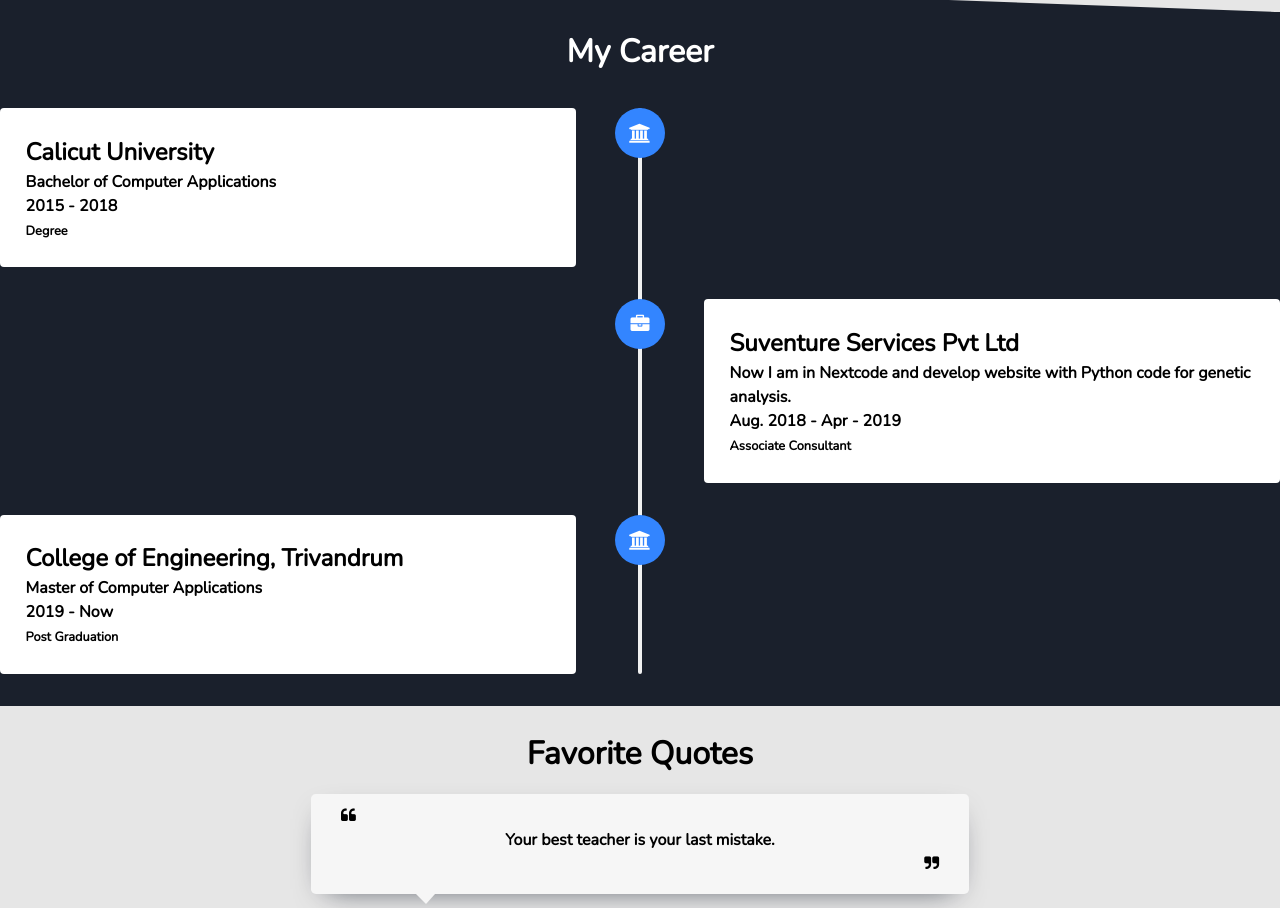
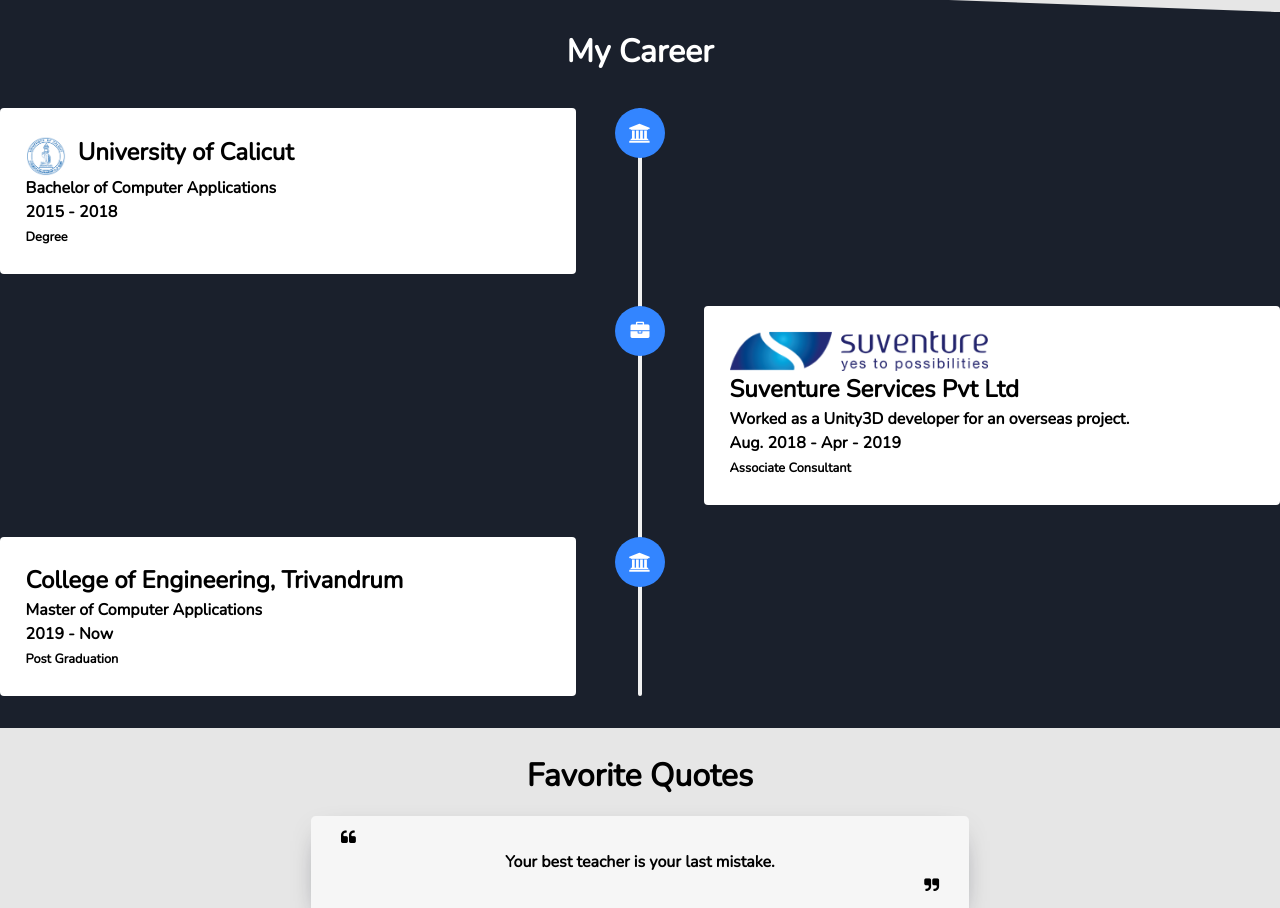
Before and after one commit to febinmathew/Dev-Profile-Page, a plain HTML site: page index.html in a window 1280 px wide. Shown: the part 4259-5167 px from the top of the page. Drawn offline with nearby package versions, Linux system fonts and the light colour scheme; a script that the page names is missing.

Commit message:
added medias for career section

```diff
--- a/index.html
+++ b/index.html
@@ -359,14 +359,26 @@
 						<i class="fa fa-university"></i>
 	</div>
 	<div class="vertical-timeline-content wow rotateInUpRight" style="visibility: visible; animation-name: rotateInUpRight;">
-		<h2>
-			<span data-i18n="career.nextcode">Calicut University</span></h2> <p><span data-i18n="career.nextcode_des">
+
+			<div><img src="img/careers/calicut_uoc_logo.png" style="display:inline" width="40" height="40" />
+			<h2 class="ml-2" style="display:inline"><span data-i18n="career.nextcode">University of Calicut</span></h2>
+		</div>
+
+		 <p><span data-i18n="career.nextcode_des">
 				Bachelor of Computer Applications</span></p> <span class="vertical-date"><span data-i18n="career.nextcode_date">2015 - 2018</span> <br> <small><span data-i18n="career.nextcode_job">Degree</span></small> </span> </div> </div>
 
 
 
 	<div class="vertical-timeline-block"> <div class="vertical-timeline-icon navy-bg wow rotateIn" style="visibility: visible; animation-name: rotateIn;">
-		<i class="fa fa-briefcase"></i></div> <div class="vertical-timeline-content vertical-timeline-content-right wow rotateInUpRight" style="visibility: visible; animation-name: rotateInUpRight;"> <h2><span data-i18n="career.nextcode">Suventure Services Pvt Ltd</span></h2> <p><span data-i18n="career.nextcode_des">Now I am in Nextcode and develop website with Python code for genetic analysis.</span></p> <span class="vertical-date"><span data-i18n="career.nextcode_date">Aug. 2018 - Apr - 2019</span> <br> <small><span data-i18n="career.nextcode_job">Associate Consultant</span></small> </span> </div> </div>
+		<i class="fa fa-briefcase"></i></div> <div class="vertical-timeline-content vertical-timeline-content-right wow rotateInUpRight" style="visibility: visible; animation-name: rotateInUpRight;">
+			<div style="height: 2.5em;"><img src="img/careers/suventure_logo.png"     style="height: 100%;" height="20" /></div>
+			<h2 ><span data-i18n="career.nextcode">Suventure Services Pvt Ltd</span></h2>
+
+
+		<!-- <div><img src="img/careers/suventure_logo.png" style="display:inline" width="40" height="40" />
+			<h2 class="ml-2" style="display:inline"><span data-i18n="career.nextcode">Suventure Services Pvt Ltd</span></h2>
+		</div> -->
+		 <p><span data-i18n="career.nextcode_des">Worked as a Unity3D developer for an overseas project.</span></p> <span class="vertical-date"><span data-i18n="career.nextcode_date">Aug. 2018 - Apr - 2019</span> <br> <small><span data-i18n="career.nextcode_job">Associate Consultant</span></small> </span> </div> </div>
 
 
 
```
Also changed, not shown: img/careers/calicut_uoc_logo.png (added), img/careers/suventure_logo.png (added).
